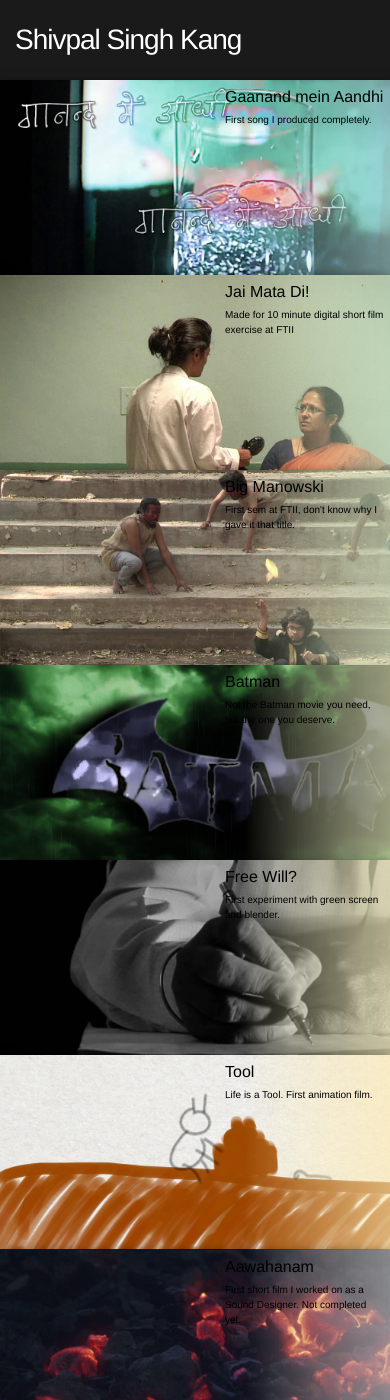
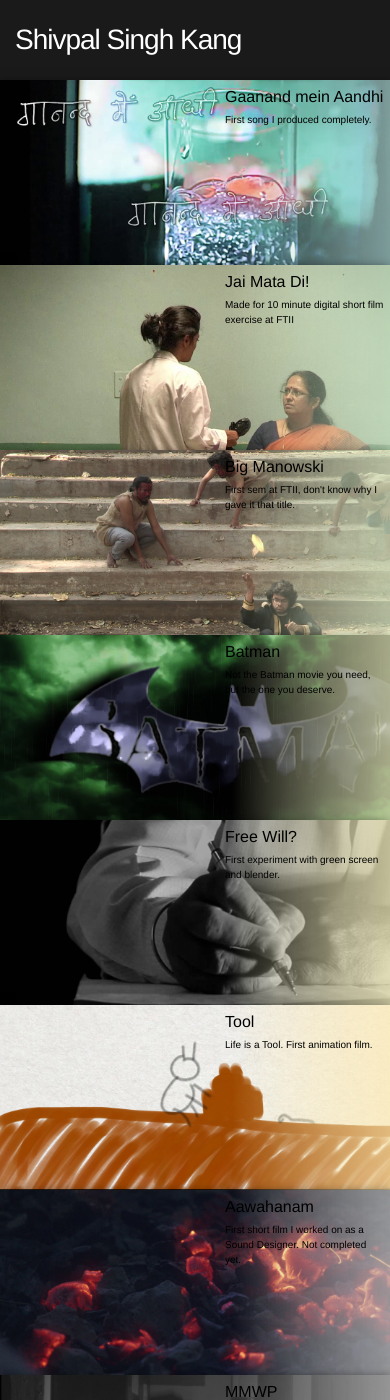
Before and after one commit to shivpalkang/shivpalkang.github.io, a Jekyll site: the page built from index.html, in a window 390 px wide and 1400 px high. Built offline with Jekyll 4.4.1, drawn with Linux system fonts in a browser that asks for light colours.

Commit message:
Update _layout.scss

```diff
--- a/_sass/_layout.scss
+++ b/_sass/_layout.scss
@@ -339,7 +339,7 @@
   }
 
   @media only screen and (max-width: 600px) {
-    height:195px;
+    height:185px;
   }
 }
 
@@ -356,7 +356,7 @@
   }
 
   @media only screen and (max-width: 600px) {
-    height:195px;
+    height:185px;
   }
 }
 
```
